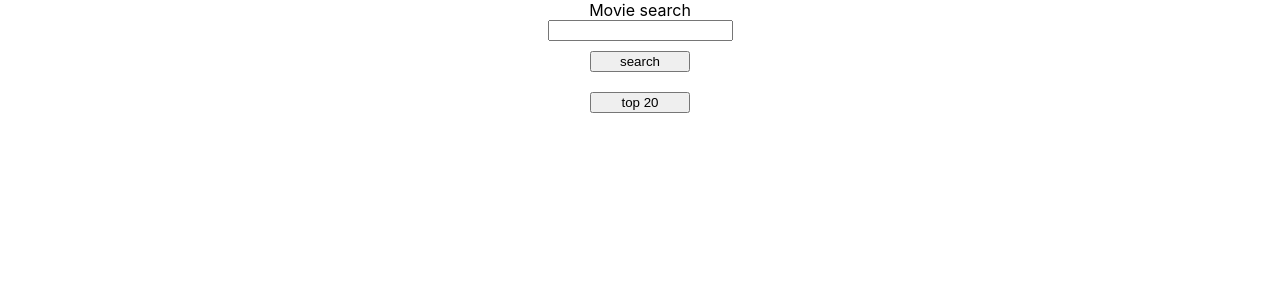
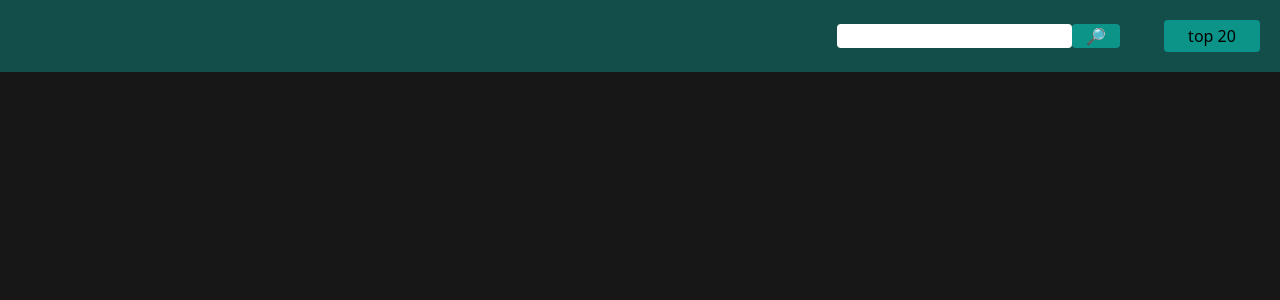
Before and after one commit to CoreyBlevins/movies, a React (Create React App) app: page / in a window 1280 px wide. Shown: the top 300 px of the page. Built offline with nearby package versions, Linux system fonts and the light colour scheme.

Commit message:
added tailwind and results now in own component

```diff
--- a/package.json
+++ b/package.json
@@ -35,5 +35,8 @@
       "last 1 firefox version",
       "last 1 safari version"
     ]
+  },
+  "devDependencies": {
+    "tailwindcss": "^3.3.2"
   }
 }
--- a/src/App.js
+++ b/src/App.js
@@ -3,10 +3,14 @@ import { Topbar } from './components/topbar';
 function App() {
 
   return (
-    <div>
+    <div class={styles.overview}>
       <Topbar/>
     </div>
   );
 }
 
 export default App;
+
+const styles = {
+  overview: 'bg-neutral-900 min-h-screen'
+}
--- a/src/components/requests.js
+++ b/src/components/requests.js
@@ -24,14 +24,14 @@ export const getTop20 = () => {
     return response
 }
 
-export const getQuery = (search) => {
+export const getQuery = (query) => {
     const url = 'https://api.themoviedb.org/3/search/movie'
-    const search1 = search
+    const search = query
     const options = {
         method: 'GET',
         url: url,
         params: {
-            query: search1,
+          query: search,
           include_adult: 'false',
           include_video: 'false',
           language: 'en-US',
--- /dev/null
+++ b/src/components/results.js
@@ -0,0 +1,30 @@
+
+
+export const Results =({data}) => {
+    return (
+        <div>
+            {data &&
+
+            <div class={styles.grid}>
+                {data.map((movie) =>
+                <div class={styles.movie}>
+                    <img src={`https://image.tmdb.org/t/p/original${movie.backdrop_path}`} alt={movie.title}/>
+                    <div class={styles.text}>
+                        <p class={styles.title}>{movie.title}</p>
+                        <p class={styles.vote}>{movie.vote_average}</p>
+                    </div>
+                </div>
+                )}
+            </div>
+            }
+        </div>
+    )
+}
+
+const styles = {
+    grid: 'grid grid-cols-1 sm:grid-cols-2 lg:grid-cols-4 gap-4 m-4',
+    movie: 'flex flex-col items-center text-center rounded bg-neutral-400 cursor-pointer',
+    text: 'flex items-center space-x-2 p-2',
+    title: 'font-medium',
+    vote: 'border border-neutral-500 rounded p-1',
+}
--- a/src/components/topbar.js
+++ b/src/components/topbar.js
@@ -1,5 +1,6 @@
 import { useState } from "react"
 import { getTop20, getQuery } from "./requests"
+import { Results } from "./results"
 
 export const Topbar = () => {
     const [search, setSearch] = useState('')
@@ -15,48 +16,24 @@ export const Topbar = () => {
     }
 
     return (
-        <div style={styles.container}>
-
-            <label for='searchInput'>Movie search</label>
-            <input id='searchInput' type='text' autocomplete='off' onChange={e => setSearch(e.target.value)}>
-            </input>
-            <button style={styles.btn} onClick={() => handleSearch(search)}>search</button>
-
-            <button style={styles.btn} onClick={handleTop20}>top 20</button>
-
-            {data &&
-
-            <div style={styles.box}>
-                {data.map((movie) =>
-                <div style={styles.movies}>
-                    <strong><p>{movie.title}</p></strong>
-                    <p>{movie.vote_average}</p>
-                    <p>{movie.overview}</p>
-                </div>
-                )}
-            </div>
-            }
-
+        <div>
+        <div class={styles.container}>
+        <div class={styles.search}>
+            <input class={styles.input} type='text' autocomplete='off' onChange={e => setSearch(e.target.value)}></input>
+            <button class={styles.searchBtn} onClick={() => handleSearch(search)}>🔎</button>
+        </div>
+            <button class={styles.btn} onClick={handleTop20}>top 20</button>
+        </div>
+            <Results data={data}/>
         </div>
     )
 }
 
 const styles = {
-    container: {
-        display: 'flex',
-        flexDirection: 'column',
-        alignItems: 'center'
-    },
-    btn: {
-        width: '100px',
-        margin: '10px'
-    },
-    box: {
-        width: '80%',
-        margin: '10px'
-    },
-    movies: {
-        margin: '10px',
-        textAlign: 'center'
-    }
+    container: 'flex justify-end text-center bg-teal-900',
+    header: 'text-xl',
+    search: 'flex items-center m-6',
+    input: 'pl-1 rounded !outline-none',
+    btn: 'rounded w-24 m-5 bg-teal-600',
+    searchBtn: 'rounded w-12 bg-teal-600',
 }
--- a/src/index.css
+++ b/src/index.css
@@ -1,13 +1,3 @@
-body {
-  margin: 0;
-  font-family: -apple-system, BlinkMacSystemFont, 'Segoe UI', 'Roboto', 'Oxygen',
-    'Ubuntu', 'Cantarell', 'Fira Sans', 'Droid Sans', 'Helvetica Neue',
-    sans-serif;
-  -webkit-font-smoothing: antialiased;
-  -moz-osx-font-smoothing: grayscale;
-}
-
-code {
-  font-family: source-code-pro, Menlo, Monaco, Consolas, 'Courier New',
-    monospace;
-}
+@tailwind base;
+@tailwind components;
+@tailwind utilities;
--- a/src/index.js
+++ b/src/index.js
@@ -2,7 +2,7 @@ import React from 'react';
 import ReactDOM from 'react-dom/client';
 import './index.css';
 import App from './App';
-import reportWebVitals from './reportWebVitals';
+
 
 const root = ReactDOM.createRoot(document.getElementById('root'));
 root.render(
@@ -10,8 +10,3 @@ root.render(
     <App />
   </React.StrictMode>
 );
-
-// If you want to start measuring performance in your app, pass a function
-// to log results (for example: reportWebVitals(console.log))
-// or send to an analytics endpoint. Learn more: https://bit.ly/CRA-vitals
-reportWebVitals();
--- a/src/reportWebVitals.js
+++ /dev/null
@@ -1,13 +0,0 @@
-const reportWebVitals = onPerfEntry => {
-  if (onPerfEntry && onPerfEntry instanceof Function) {
-    import('web-vitals').then(({ getCLS, getFID, getFCP, getLCP, getTTFB }) => {
-      getCLS(onPerfEntry);
-      getFID(onPerfEntry);
-      getFCP(onPerfEntry);
-      getLCP(onPerfEntry);
-      getTTFB(onPerfEntry);
-    });
-  }
-};
-
-export default reportWebVitals;
--- /dev/null
+++ b/tailwind.config.js
@@ -0,0 +1,10 @@
+/** @type {import('tailwindcss').Config} */
+module.exports = {
+  content: [
+    "./src/**/*.{js,jsx,ts,tsx}",
+  ],
+  theme: {
+    extend: {},
+  },
+  plugins: [],
+}
```
Also changed, not shown: 1 other file (tests, documents, lock files or other folders).
